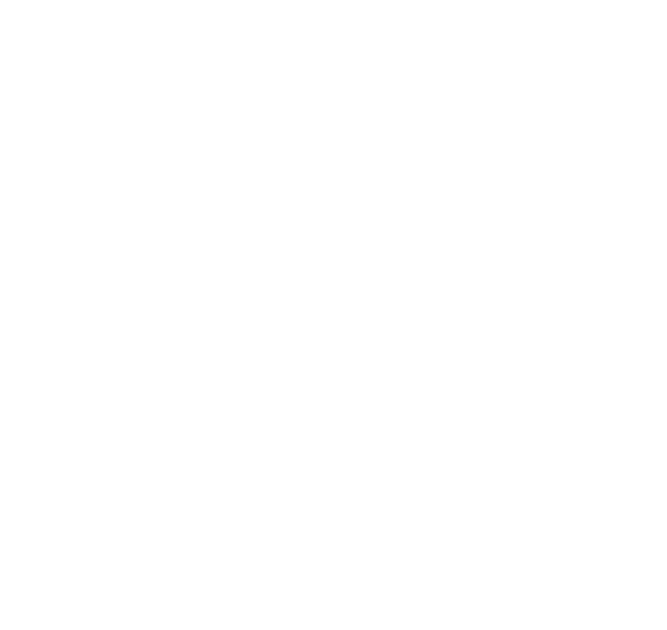
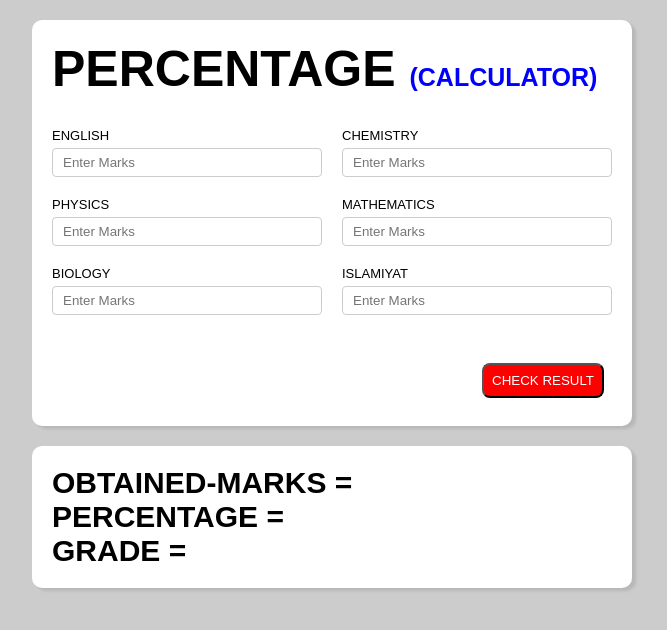
Before and after one commit to Humza920/ASSIGNMENT-JS-1, a plain HTML site: page index.html in a window 1280 px wide. Shown: the whole page, without its empty margins (308-975 px from the left). Drawn offline with Linux system fonts and the light colour scheme.

Commit message:
MODIFIES

```diff
--- a/app.js
+++ b/app.js
@@ -0,0 +1,53 @@
+var english = document.querySelector("#first")
+var chemistry = document.querySelector("#second")
+var physics = document.querySelector("#third")
+var math = document.querySelector("#fourth")
+var bio = document.querySelector("#fifth")
+var islamiyat = document.querySelector("#sixth")
+var studendGain = document.querySelector("#obtained")
+var percentage = document.querySelector("#percent")
+var grade = document.querySelector("#rank")
+function calculator() {
+
+    console.log(english.value);
+    console.log(chemistry.value);
+    console.log(physics.value);
+    console.log(math.value);
+    console.log(bio.value);
+    console.log(islamiyat.value);
+
+    var totalMarks =(600)
+    console.log(totalMarks);
+
+    var obtainedMarks =(+english.value + +chemistry.value + +physics.value + +math.value + +bio.value + +islamiyat.value)
+    console.log(obtainedMarks);
+
+    studendGain.innerHTML=("OBTAINED-MARKS " + "= " + obtainedMarks)
+
+    studentPercentage=("PERCENTAGE " + "= " + obtainedMarks/totalMarks*100)
+
+    percentage.innerHTML=studentPercentage
+
+    console.log(studentPercentage);
+
+    if (studentPercentage>=50 && studentPercentage<=60) {
+        grade.innerHTML=("GRADE" + "= " + "C" )
+    }
+
+    else if (studentPercentage>=61 && studentPercentage<=70)
+    grade.innerHTML=("GRADE" + "= " + "B" )
+
+    else if (studentPercentage>=71 && studentPercentage<=80)
+    grade.innerHTML=("GRADE" + "= " + "A" )
+
+    else if (studentPercentage>=81 && studentPercentage<=90)
+    grade.innerHTML=("GRADE" + "= " + "A-1" )
+
+    else if (studentPercentage>=91 && studentPercentage<=98)
+    grade.innerHTML=("GRADE" + "= " + "A+" )
+
+    else {grade.innerHTML=("YOU ENTERED WRONG SUBJECT MARKS")
+    }
+
+
+}
--- a/index.html
+++ b/index.html
@@ -1,10 +1,55 @@
 <!DOCTYPE html>
 <html lang="en">
 <head>
-    <title>JS-WORK</title>
+    <title>RESULT</title>
     <link rel="stylesheet" href="style.css">
+
 </head>
 <body>
+    <div class="Container">
+        <div class="content">
+            <div class="top"><h1>PERCENTAGE
+                <span>(CALCULATOR)</span></h1>
+            </div>
+            <form>
+               <div class="form-container">
+                <div class="form-control">
+                    <label for="first">ENGLISH</label>
+                    <input type="number" name="first" id="first" placeholder="Enter Marks"value="" >
+                </div>
+                <div class="form-control">
+                    <label for="second">CHEMISTRY</label>
+                    <input type="number" name="second" id="second" placeholder="Enter Marks"value="">
+                </div>
+                <div class="form-control">
+                    <label for="third">PHYSICS</label>
+                    <input type="number" name="third" id="third" placeholder="Enter Marks"value="">
+                </div>
+                <div class="form-control">
+                    <label for="fourth">MATHEMATICS</label>
+                    <input type="number" name="fourth" id="fourth" placeholder="Enter Marks"value="">
+                </div>
+                <div class="form-control">
+                    <label for="fifth">BIOLOGY</label>
+                     <input type="number" name="fifth" id="fifth" placeholder="Enter Marks"value="">
+                </div>
+                <div class="form-control">
+                    <label for="sixth">ISLAMIYAT</label>
+                    <input type="number" id="sixth" name="sixth" placeholder="Enter Marks"value="">
+                </div>
+                </div>
+            </form>
+                <div class="but">
+                <button type="submit" onclick="calculator()">CHECK RESULT</button>
+                </div>
+        </div>
+        </div>
+    </div>
+    <div id="result">
+        <h1 id="obtained">OBTAINED-MARKS =</h1>
+        <h1 id="percent">PERCENTAGE =</h1>
+        <h1 id="rank">GRADE =</h1>
+    </div>
     <script src="app.js"></script>
 </body>
 </html>
--- a/style.css
+++ b/style.css
@@ -0,0 +1,54 @@
+*{margin: 0%;
+    padding: 0%;
+    box-sizing: border-box;
+    font-family: sans-serif;}
+    body{background-color: #ccc;}
+    .Container{max-width: 900px;
+    margin: 0 auto;
+    }
+    .content{max-width: 600px;
+    background-color: #ffffff;
+    margin: 0 auto;
+    margin-top: 20px;
+    padding: 20px;
+    box-shadow: 4px 3px 3px rgba(1, 1, 1, 0.1);
+    border-radius: 10px;}
+    .top{font-size: 25px;}
+    span{font-size: 25px;
+    font-weight: 600;
+    color: blue;}
+    .form-container{display: grid;
+    grid-template-columns: repeat(auto-fit,minmax(200px,1fr));
+    gap: 20px;
+    margin-top: 30px;}
+    .form-control{display: flex;
+    flex-direction: column;}
+    label{font-size: 13px;}
+    input,select,textarea{padding: 6px 10px;
+    border: 1px solid #ccc;
+    border-radius: 4px;
+    margin-top: 5px;}
+    input,select,textarea:focus{outline-color: #b45d5d;}
+    .but,button{display:flex;
+    justify-content:end;
+    padding: 8px;
+    border-radius: 8px;
+    margin-top: 20px;}
+    button{color: #ffffff;
+    background-color: #ff0000;
+    transition: 0.2s ease-in;}
+    button:hover{background-color: #ccc;
+    color: #000;
+    transition: 0.2s ease-out;
+    border: 2px solid #b45d5d;}
+    .text-area-control{grid-column: 1/span 2;}
+    .text-area-control textarea{width: 100%;}
+    #result{background-color: #ffffff;
+    max-width:600px;
+    margin: 0 auto;
+    margin-top: 20px;
+    padding: 20px;
+    box-shadow: 4px 3px 3px rgba(1, 1, 1, 0.1);
+    border-radius: 10px;
+    font-size:15px ;}
+    @media(max-width:460px){.text-area-control{grid-column: 1/span 1;}}
```
